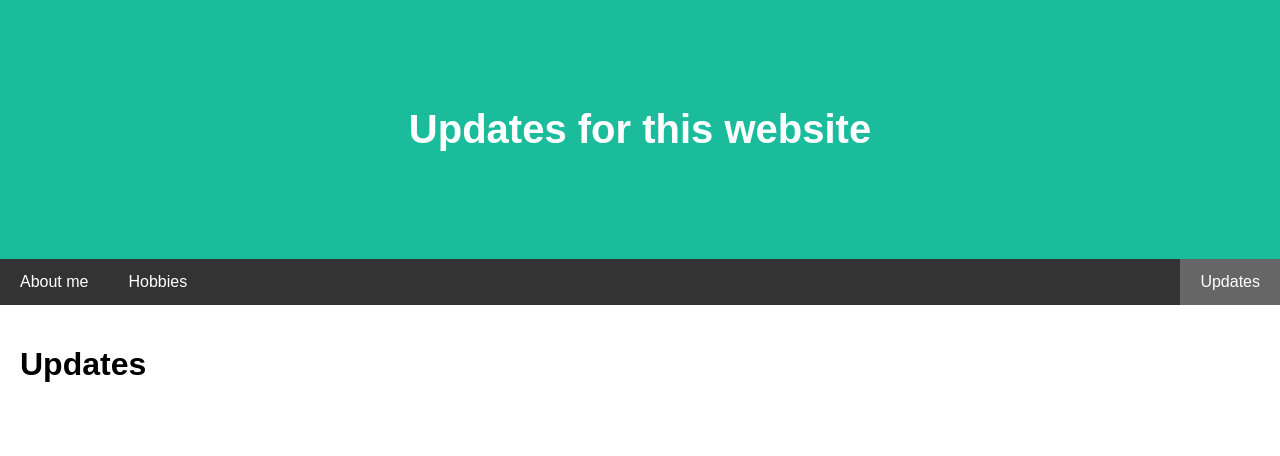
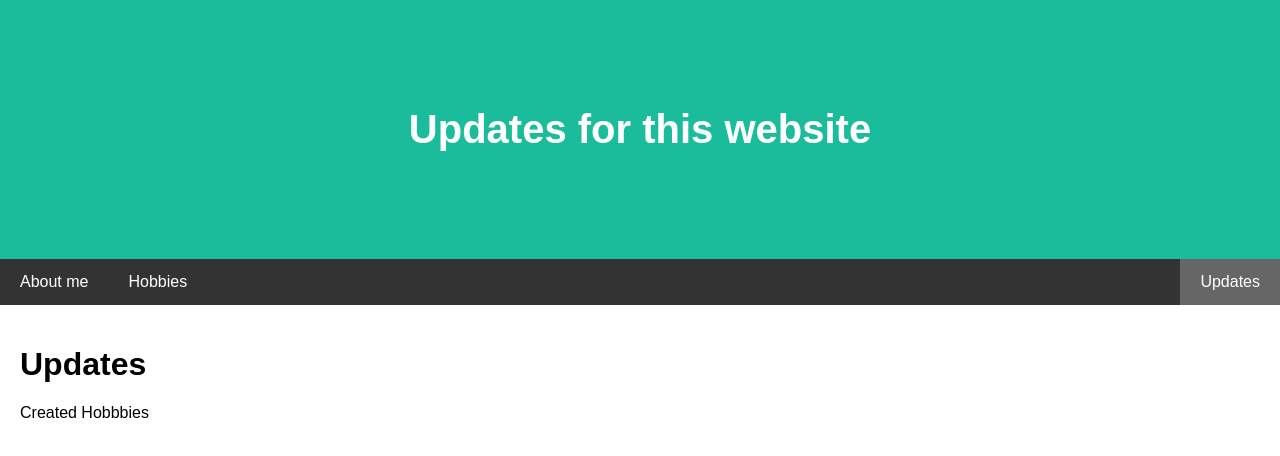
Before and after one commit to Devansh-awat/Devansh-awat.github.io, a plain HTML site: page Updates/index.html in a window 1280 px wide. Drawn offline with Linux system fonts and the light colour scheme.

Commit message:
Update index.html

```diff
--- a/Updates/index.html
+++ b/Updates/index.html
@@ -123,7 +123,7 @@ body {
   </div>
   <div class="main">
     <h1>Updates</h1>
-    <p></p>
+    <p>Created Hobbbies</p>
       </div>
 </div>
 
```
